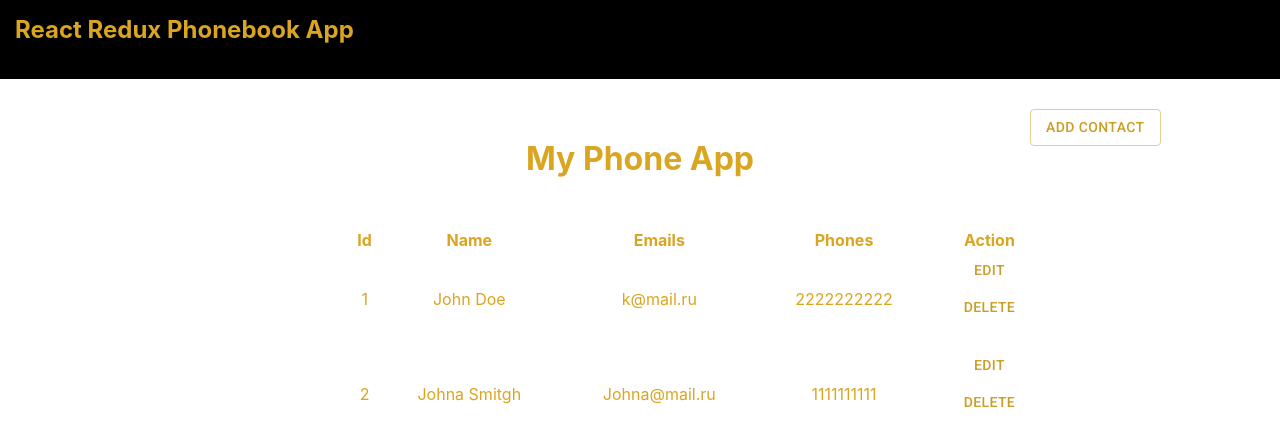
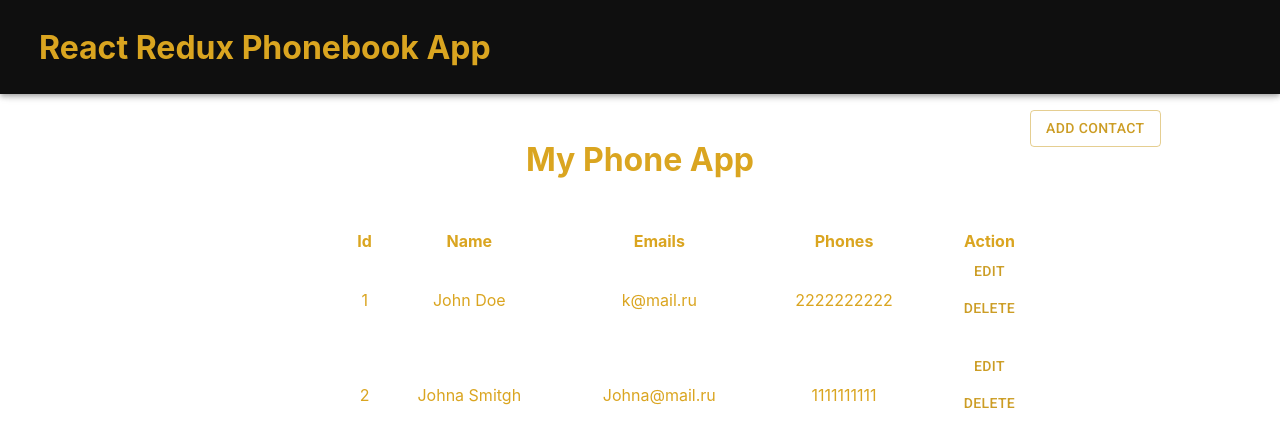
Before and after one commit to MariamMartirosyann/Phone-Book, a React (Create React App) app: page / in a window 1280 px wide. Shown: the top 446 px of the page. Built offline with nearby package versions, Linux system fonts and the light colour scheme.

Commit message:
nightUpdate05/06
nightUpdate05/06

```diff
--- a/src/App.css
+++ b/src/App.css
@@ -13,6 +13,7 @@ margin-bottom: 20px;
 }
 
 .addContact {
+  margin-top: 100px;
   width: 100%;
   height: 40px;
   justify-content: end;
--- a/src/app/Components/AppBar.jsx
+++ b/src/app/Components/AppBar.jsx
@@ -3,11 +3,14 @@ import AppBar from "@mui/material/AppBar";
 import Toolbar from "@mui/material/Toolbar";
 import { Link } from "react-router-dom";
 
-const AppBarComponent = (props) => {
-  const { color="primary", backgroundColor="secondary" } = props;
+const AppBarComponent = () => {
+
   return (
     <div>
-      <AppBar >
+      <AppBar style={{
+        background: '#0f0f0f', padding: "15px",
+        marginBottom: "100px"
+      }} >
         <Toolbar >
           <Link className="textDecorationNone" to="/">
             <h1>React Redux Phonebook App</h1>
--- a/src/app/Components/HomePage.jsx
+++ b/src/app/Components/HomePage.jsx
@@ -8,7 +8,7 @@ import "../../App.css";
 const HomePage = () => {
   return (
     <div>
-      <Navbar />
+   <AppBarComponent/>
       <Addbtn />
       <Table />
     </div>
```
